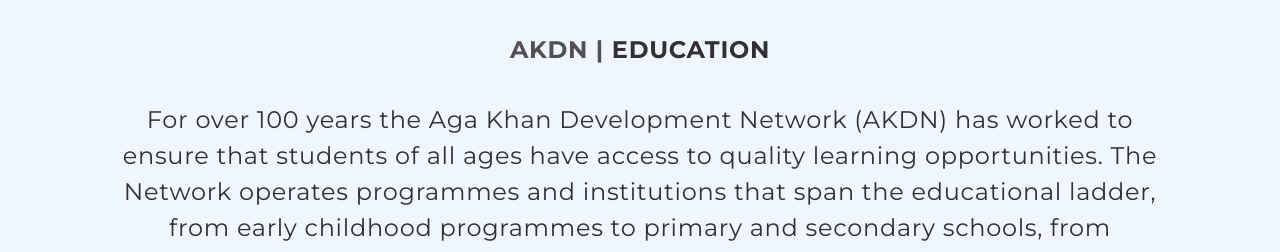
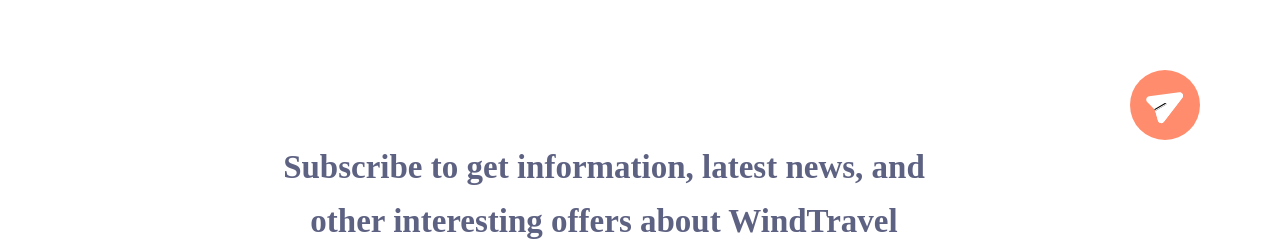
Before and after one commit to Jahanzaibgithub/Figma-2-in-Next.Js, a Next.js app: page / in a window 1280 px wide. Shown: the part 3257-3509 px from the top of the page. Built offline with nearby package versions, Linux system fonts and the light colour scheme; what tailwindcss-rtl would draw is missing.

Commit message:
20-october

```diff
--- a/app/page.tsx
+++ b/app/page.tsx
@@ -9,6 +9,8 @@ import Agency from "../components/ Agency/agency";
 import InfoBlock from "../components/Info-Block/infoblock";
 import DropDown from "../components/Navbar/Dropdown";
 import PartnershipProjects from "../components/PartnershipProjects/PartnershipProject";
+import SubscribeSection from "../components/SubscribeSection/SubscribeSection";
+import SubscribeHeroSection from "../components/SubscribeSection/SubscribeHeroSection";
 
 import "./globals.css";
 
@@ -20,6 +22,7 @@ export default function Home() {
   };
   return (
     <main  dir={`${isRTL ? 'rtl' : 'ltr'}`}>
+
       <div className="page-background w-full bg-banner-bg bg-center relative">
         <Navbar isRTL={!isRTL}/>
         <div className="w-full absolute z-10">
@@ -29,11 +32,15 @@ export default function Home() {
       </div>
       <Features />
       <Partners />
+       <SubscribeSection />
+       <SubscribeHeroSection/>
       <MainInformation />
       <Agency />
       <InfoBlock />
       < PartnershipProjects/>
 
+
+
     </main>
   );
 }
--- /dev/null
+++ b/components/SubscribeSection/Subscribe.modules.css
@@ -0,0 +1,20 @@
+.SubscribeContainer {
+    border-radius: 20px 129px 20px 20px;
+    /* opacity: 0.2;
+    background: var(--light-color, #DFD7F9); */
+}
+
+.SubscribeButton {
+    border-radius: 10px;
+    background: var(--gradient, linear-gradient(180deg, #FF946D 0%, #FF7D68 100%));
+}
+
+.Heading {
+    color: var(--TEXT-CLR, #5E6282);
+    font-family: Poppins;
+}
+
+.Input {
+    border-radius: 10px;
+    background: var(--white, red);
+}
--- /dev/null
+++ b/components/SubscribeSection/SubscribeHeroSection.jsx
@@ -0,0 +1,29 @@
+import React from "react";
+import "./SubscribeHerosection.modules.css";
+
+const SubscribeHeroSection = () => {
+  return (
+    <div className="HeroSectionMainContainer flex flex-col md:flex-wrap p-4 sm:pr-16 sm:pt-32  ">
+      <div className="SubscribeContainer  ">
+        <h1 class="Heading text-white font-[roboto] text-6xl font-semibold md:w-8/12  flex justify-center text-center md:text-start md:justify-start">Practice your Photography skills with ease</h1>
+        <p class="Paragraph text-neutral-50 font-[poppins] text-xl style-normal font-semibold md:w-4/12 flex justify-center text-center md:text-start md:justify-start">Lorem ipsum dolor sit amet, consectetur adipiscing elit. Nunc vulputate libero et velit interdum, ac aliquet odio mattis. </p>
+     <div className="MainButtonContainer mt-5 flex flex-col md:flex-row  justify-center items-center md:items-start md:justify-start ">
+      <button  className="Button1 m-2 rounded-[10px] w-40 h-12 flex-shrink-0">
+        <h1 className="text-white font-[poppins] text-20 font-bold">Get Started</h1>
+      </button>
+       <button className="Button2 m-2">
+        <h1 class="Button2Heading font-[poppins] text-xl font-bold">Discount</h1>
+       </button>
+     </div>
+      </div>
+
+      <div className="Image flex justify-center md:absolute md:z-10" >
+      <div className=" md:pl-[350px] lg:pl-[400px] xl:pl-[550px]">
+            <img src="/assets/SubscribeHeroSection.png" alt="" class=" h-96 md:w-[400px] md:h-[490px] lg:w-[450px] lg:h-[590px] xl:w-[600px] xl:h-[590px]"/>
+          </div>
+     </div>
+    </div>
+  );
+};
+
+export default SubscribeHeroSection;
--- /dev/null
+++ b/components/SubscribeSection/SubscribeHerosection.modules.css
@@ -0,0 +1,46 @@
+.HeroSectionMainContainer {
+    border-radius: 48px 48px 300px 48px;
+    background: linear-gradient(102deg, #744775 32.64%, #753876 68.99%);
+    height: 720px;
+}
+
+@media (max-width: 768px) {
+    .HeroSectionMainContainer {
+        border-radius: 0;
+        background: #744775;
+        height: auto;
+    }
+}
+
+.Heading {
+    font-size: 64px;
+    line-height: normal;
+}
+
+.Paragraph {
+    line-height: normal;
+}
+
+.Button1 {
+    background: #D099D1;
+}
+
+.Button2 {
+    border-radius: 10px;
+    border: 2px solid #FEBCFF;
+    width: 150px;
+    height: 45px;
+}
+
+.Button2Heading {
+    color: #F1EDF1;
+    font-style: normal;
+    font-weight: 700;
+    line-height: normal;
+}
+
+
+/* .Image {
+    margin-left: 500px;
+    margin-bottom: 210px;
+} */
--- /dev/null
+++ b/components/SubscribeSection/SubscribeSection.jsx
@@ -0,0 +1,101 @@
+import React from "react";
+import "./Subscribe.modules.css";
+
+const SubscribeSection = () => {
+  return (
+    <div className="SubscribeMainContainer inline-flex pt-20 pr-20 pb-28 pl-2 items-center">
+      <div className="SubscribeContainer ">
+        <div className="SvgIcon  flex justify-end">
+          <svg
+            xmlns="http://www.w3.org/2000/svg"
+            width="70"
+            height="70"
+            viewBox="0 0 70 70"
+            fill="none"
+          >
+            <circle cx="35" cy="35" r="35" fill="#FF8C6C" />
+            <path
+              d="M52.6105 23.9904C53.3018 25.1878 53.2092 26.6136 52.3677 27.711L33.8939 51.8182C33.1321 52.8123 31.8776 53.3191 30.5948 53.0729C29.3387 52.8313 28.3427 51.9156 27.997 50.6841L25.2635 40.9555L24.9789 39.9435L24.2449 39.191L17.1864 31.9595C16.2927 31.0444 15.9977 29.724 16.4166 28.5154C16.8311 27.3206 17.8708 26.4536 19.1527 26.2856L49.267 22.3404C50.6381 22.1604 51.9192 22.793 52.6105 23.9904Z"
+              fill="white"
+            />
+            <path
+              d="M25.2636 40.9552L27.9971 50.6839C28.3427 51.9154 29.3387 52.831 30.5949 53.0727C31.8777 53.319 33.1321 52.8121 33.894 51.818L52.3678 27.7109C53.2092 26.6134 53.3019 25.1876 52.6106 23.9902L24.979 39.9433L25.2636 40.9552Z"
+              fill="white"
+            />
+            <path
+              d="M36.2232 33.4515C36.5043 33.9385 36.3379 34.5616 35.8503 34.8431L25.2636 40.9553L24.9789 39.9434L24.2449 39.1909L34.8316 33.0787C35.3192 32.7973 35.9421 32.9646 36.2232 33.4515Z"
+              fill="black"
+            />
+            <path
+              d="M25.2637 40.9554L35.8504 34.8432C36.3379 34.5617 36.5044 33.9387 36.2232 33.4517L24.979 39.9435L25.2637 40.9554Z"
+              fill="url(#paint0_linear_3473_2444)"
+            />
+            <defs>
+              <linearGradient
+                id="paint0_linear_3473_2444"
+                x1="32.9028"
+                y1="35.4017"
+                x2="33.5069"
+                y2="36.5259"
+                gradientUnits="userSpaceOnUse"
+              >
+                <stop stop-color="white" />
+                <stop offset="1" stop-color="#F7F7F7" />
+              </linearGradient>
+            </defs>
+          </svg>
+
+        </div>
+        <div className="Heading  flex justify-center items-center text-center ">
+          <h1 class="text-center text-[33px] font-semibold leading-[54px]  sm:w-7/12">
+            Subscribe to get information, latest news, and other interesting
+            offers about WindTravel
+          </h1>
+        </div>
+        <div className="InputAndButton flex md:flex-row flex-col justify-center items-center">
+
+            <div className="p-4 relative flex-shrink-0 rounded-10 sm:w-[421px]">
+              <div className="relative">
+                <input
+                  type="text"
+                  id="inputField"
+                  name="inputField"
+                  className="w-full pl-10 py-2 border border-gray-300 rounded-md focus:outline-none focus:ring focus:ring-indigo-200 placeholder-gray-400   h-16"
+                  placeholder="Your email"
+                />
+                <svg
+                  xmlns="http://www.w3.org/2000/svg"
+                  width="21"
+                  height="18"
+                  viewBox="0 0 21 18"
+                  fill="none"
+                  className="absolute top-1/2 left-3 transform -translate-y-1/2 h-5 w-5 text-gray-400"
+                >
+                  <path
+                    d="M4 6L9.4 10.05C9.75556 10.3167 10.2444 10.3167 10.6 10.05L16 6"
+                    stroke="#39425D"
+                    stroke-linecap="round"
+                  />
+                  <rect
+                    x="0.5"
+                    y="0.5"
+                    width="20"
+                    height="17"
+                    rx="4.5"
+                    stroke="#39425D"
+                  />
+                </svg>
+              </div>
+          </div>
+          <button class="SubscribeButton w-44 h-16 flex-shrink-0 rounded-lg " >
+            <h1 className="text-white text-center font-[open-sans] text-[17px] font-semibold">
+              Subscribe
+            </h1>
+          </button>
+        </div>
+      </div>
+    </div>
+  );
+};
+
+export default SubscribeSection;
```
Also changed, not shown: public/assets/SubscribeHeroSection.png (added).
